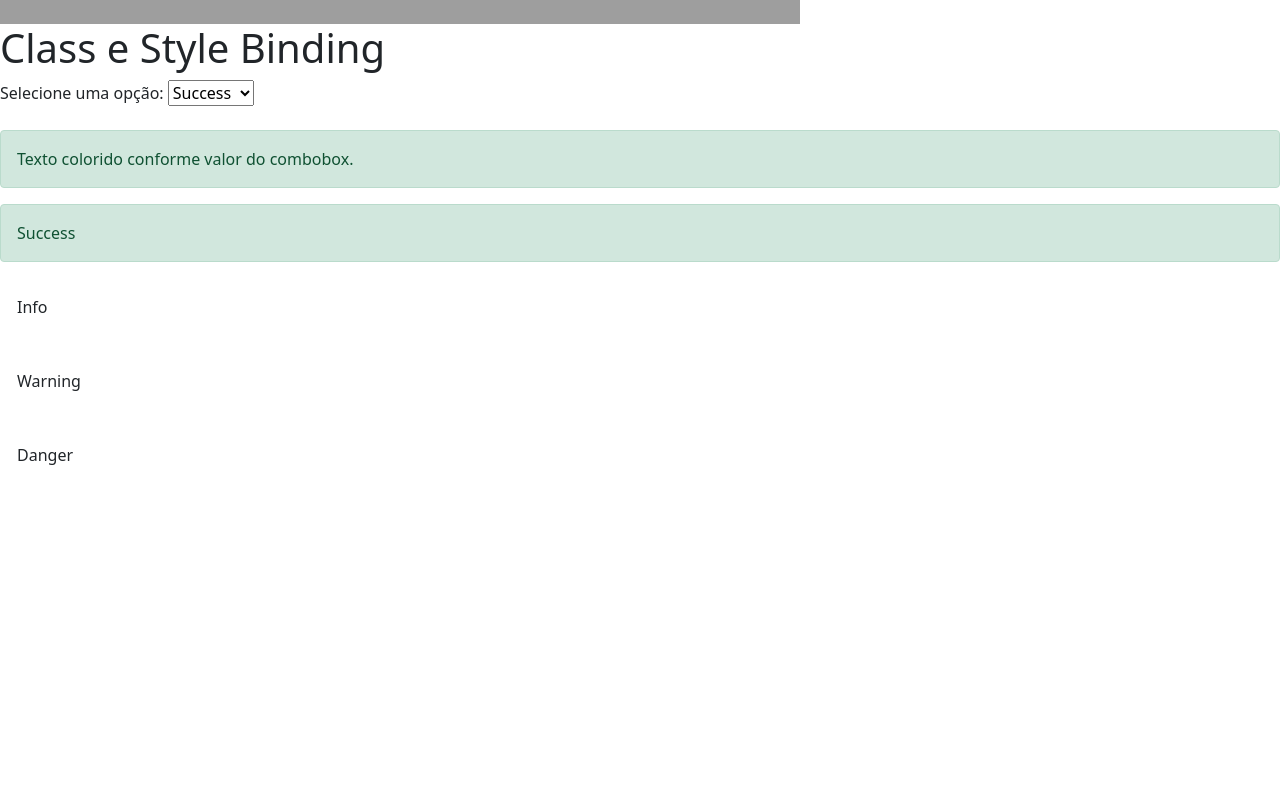
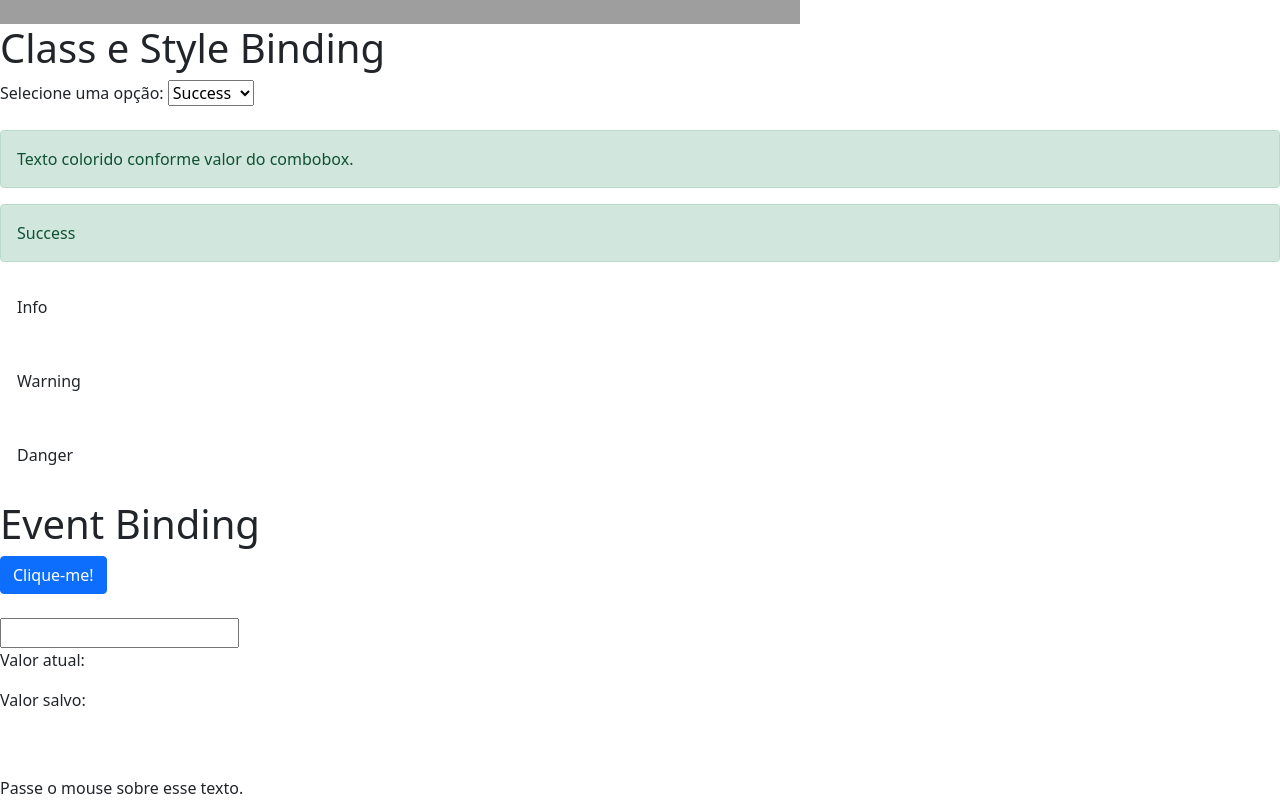
Before and after one commit to heltonricardo/estudo-angular, an Angular app in the folder projeto002data-binding/: page / in a window 1280 px wide. Shown: the part 448-1248 px from the top of the page. Before the commit the page ends 948 px from the top, so only its background shows below. Built offline with nearby package versions, Linux system fonts and the light colour scheme; grey boxes are pictures that could not be loaded.

Commit message:
event binding

```diff
--- a/projeto002data-binding/src/app/data-binding/data-binding.component.css
+++ b/projeto002data-binding/src/app/data-binding/data-binding.component.css
@@ -0,0 +1,4 @@
+.highlight {
+  background-color: yellow;
+  font-weight: bold;
+}
--- a/projeto002data-binding/src/app/data-binding/data-binding.component.html
+++ b/projeto002data-binding/src/app/data-binding/data-binding.component.html
@@ -75,3 +75,33 @@
     </div>
   </article>
 </section>
+
+<section>
+  <article>
+    <h1>Event Binding</h1>
+    <div>
+      <button (click)="botaoClicado()" class="btn btn-primary">
+        Clique-me!
+      </button>
+      <br />
+      <br />
+      <input
+        #campoInput
+        type="text"
+        (keyup)="onKeyUp($event)"
+        (blur)="salvarValor(campoInput.value)"
+        (keyup.enter)="salvarValor(campoInput.value)"
+      />
+      <p>Valor atual: {{ valorAtual }}</p>
+      <p>Valor salvo: {{ valorSalvo }}</p>
+      <br />
+      <br />
+      <span
+        (mouseout)="onMouseOverOut()"
+        (mouseover)="onMouseOverOut()"
+        [class.highlight]="isMouseOver"
+        >Passe o mouse sobre esse texto.</span
+      >
+    </div>
+  </article>
+</section>
--- a/projeto002data-binding/src/app/data-binding/data-binding.component.ts
+++ b/projeto002data-binding/src/app/data-binding/data-binding.component.ts
@@ -8,7 +8,12 @@ import { Component, OnInit } from '@angular/core';
 export class DataBindingComponent implements OnInit {
   url: string = 'https://heltonricardo.github.io';
   cursoAngular: boolean = true;
-  urlImagem: string = "http://lorempixel.com/400/200/nature/"
+  urlImagem: string = 'http://lorempixel.com/400/200/nature/';
+
+  valorAtual: string = '';
+  valorSalvo: string = '';
+
+  isMouseOver = false;
 
   constructor() {}
 
@@ -20,5 +25,21 @@ export class DataBindingComponent implements OnInit {
     return true;
   }
 
+  botaoClicado() {
+    alert('Clicou!');
+  }
+
+  onKeyUp(evento: KeyboardEvent) {
+    this.valorAtual = (<HTMLInputElement>evento.target).value;
+  }
+
+  salvarValor(valor: string) {
+    this.valorSalvo = valor;
+  }
+
+  onMouseOverOut() {
+    this.isMouseOver = !this.isMouseOver;
+  }
+
   ngOnInit(): void {}
 }
```
